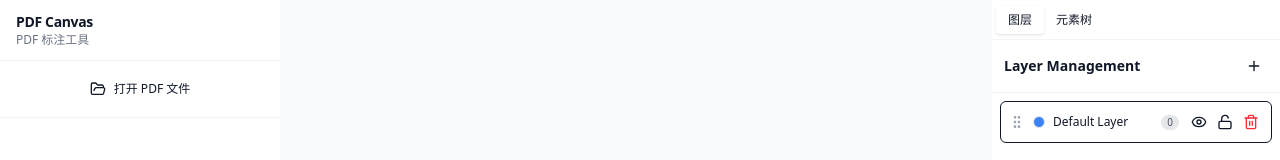
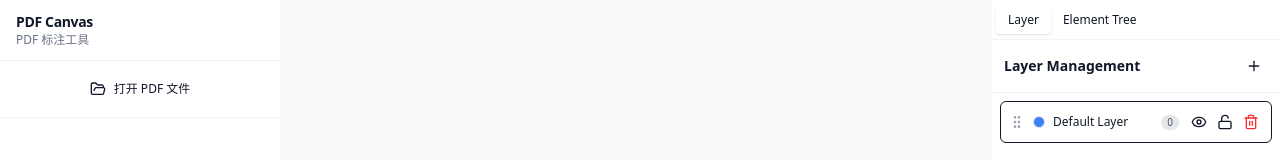
Before and after one commit to Jaylistisnotavailable/PDF-canvas, a React (Vite) app in the folder client/: page / in a window 1280 px wide. Shown: the top 160 px of the page. Built offline with nearby package versions, Linux system fonts and the light colour scheme.

Commit message:
Add files via upload

```diff
--- a/client/src/App.tsx
+++ b/client/src/App.tsx
@@ -167,8 +167,8 @@ function App() {
         >
           <Tabs defaultValue="layers" className="flex flex-col h-full">
             <TabsList className="w-full justify-start rounded-none border-b border-gray-100 bg-white">
-              <TabsTrigger value="layers" className="text-xs">图层</TabsTrigger>
-              <TabsTrigger value="tree" className="text-xs">元素树</TabsTrigger>
+              <TabsTrigger value="layers" className="text-xs">Layer</TabsTrigger>
+              <TabsTrigger value="tree" className="text-xs">Element Tree</TabsTrigger>
             </TabsList>
             <TabsContent value="layers" className="flex-1 overflow-hidden mt-0">
               <LayerPanel />
```
